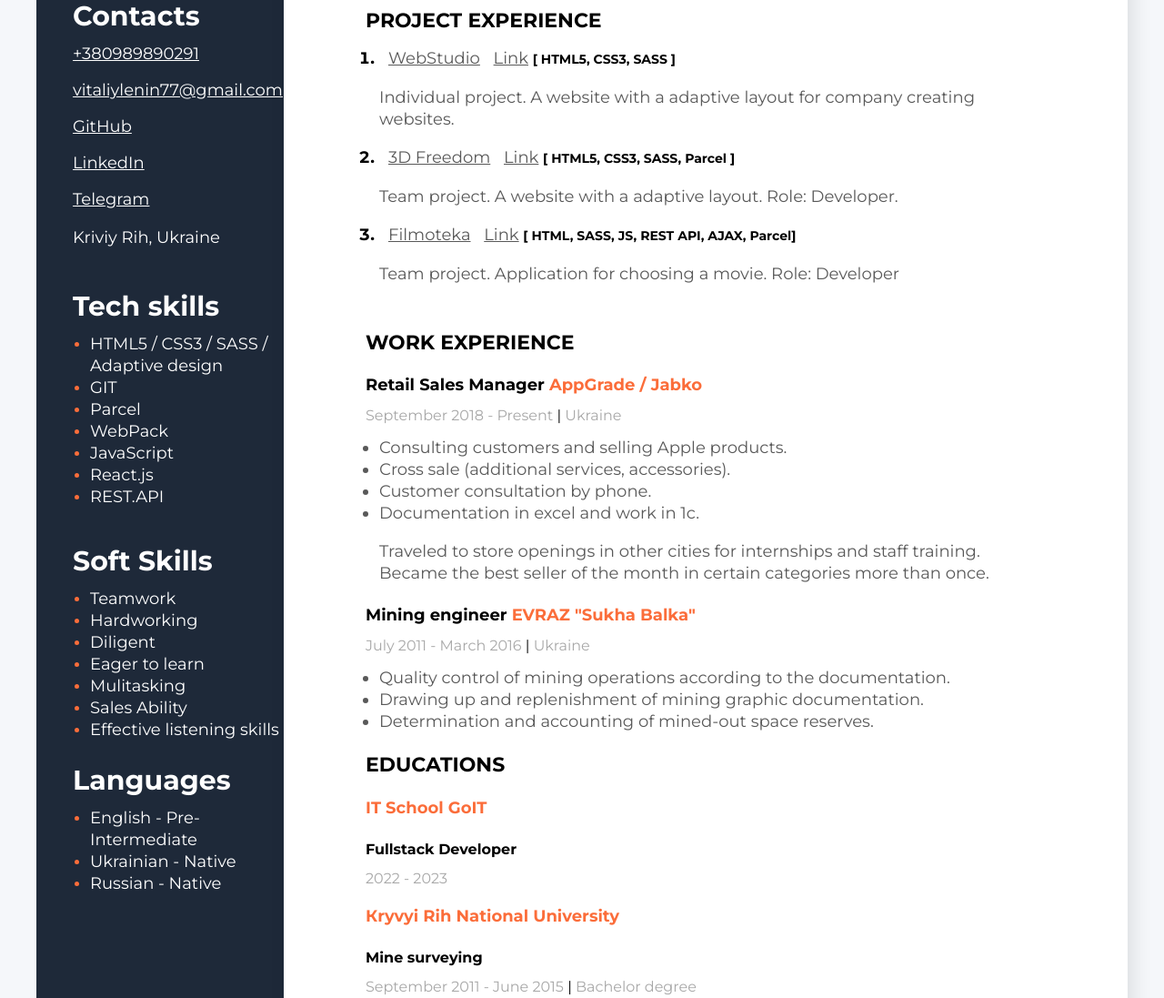
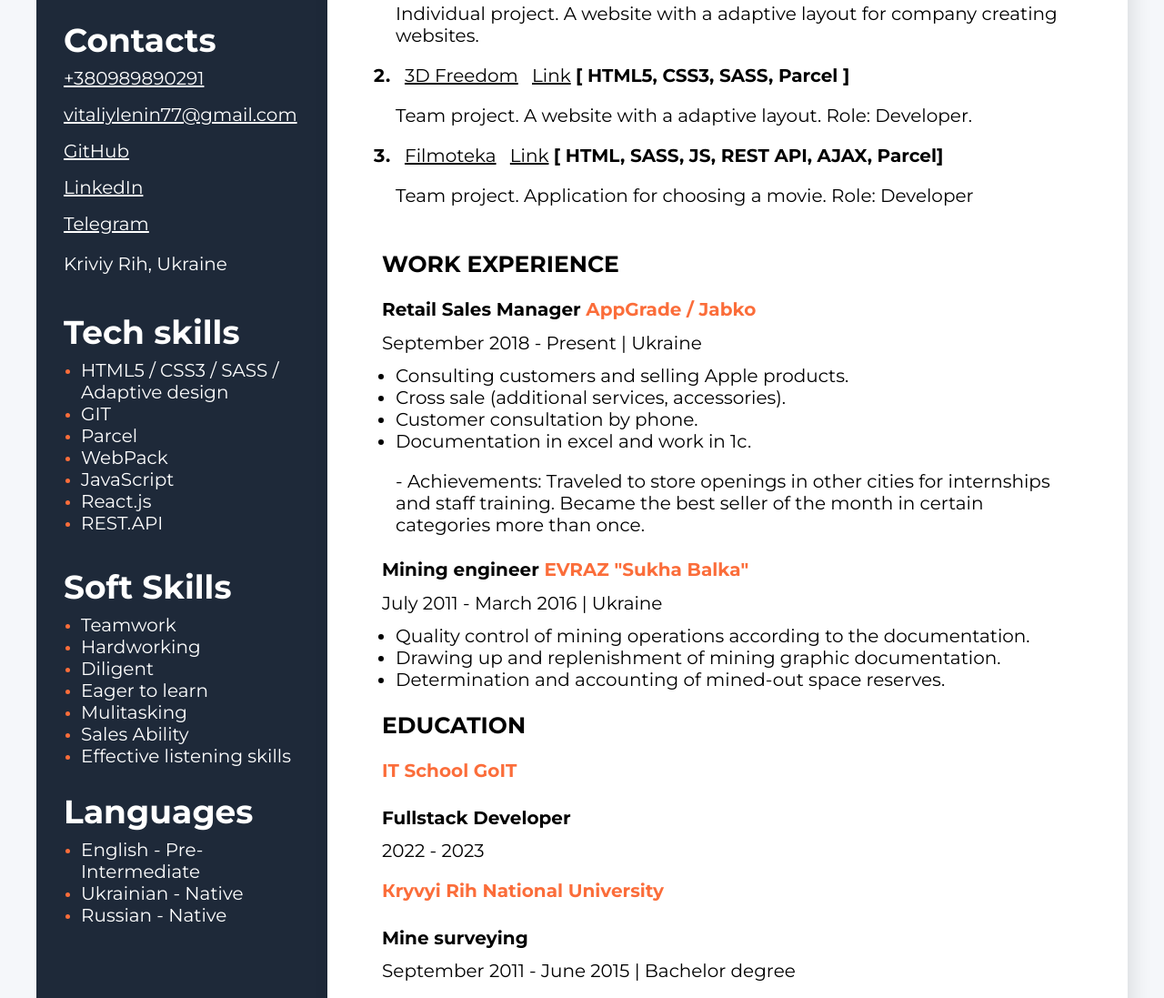
Before and after one commit to VitaliyLenin/Resume, a plain HTML site: page index.html in a window 1280 px wide. Shown: the part 428-1525 px from the top of the page at 91% size. Drawn offline with nearby package versions, Linux system fonts and the light colour scheme.

Commit message:
Update styles

```diff
--- a/index.html
+++ b/index.html
@@ -146,9 +146,9 @@
                 Documentation in excel and work in 1c.
               </li>
               <p class="work-list-item">
-                Traveled to store openings in other cities for internships and
-                staff training. Became the best seller of the month in certain
-                categories more than once.
+                - Achievements: Traveled to store openings in other cities for
+                internships and staff training. Became the best seller of the
+                month in certain categories more than once.
               </p>
             </ul>
           </div>
@@ -199,7 +199,7 @@
           </div> -->
           <!--Educations-->
           <div class="educations">
-            <h3 class="title">EDUCATIONS</h3>
+            <h3 class="title">EDUCATION</h3>
             <h4 class="university">IT School GoIT</h4>
             <h5 class="management">Fullstack Developer</h5>
             <p class="period">2022 - 2023</p>
@@ -218,7 +218,7 @@
       <!--Sidebar-->
       <aside class="sidebar">
         <img
-          width="300"
+          width="320"
           src="img/DSC_00401.jpg"
           alt="user photo"
           class="photo"
--- a/styles/styles.css
+++ b/styles/styles.css
@@ -16,7 +16,7 @@ body {
 .main-content {
   background-color: #ffffff;
   box-shadow: 6px 6px 20px rgba(0, 0, 0, 0.1);
-  padding: 105px 90px;
+  padding: 10px 60px;
 }
 
 /* about styles */
@@ -46,9 +46,9 @@ body {
 .about-discription {
   font-style: normal;
   font-weight: 400;
-  font-size: 18px;
+  font-size: 20px;
   line-height: 24px;
-  color: #595959;
+  color: #000000;
   /* width: 400px; */
 }
 
@@ -67,7 +67,7 @@ body {
 .title {
   font-style: normal;
   font-weight: 700;
-  font-size: 22px;
+  font-size: 25px;
   line-height: 27px;
   color: #000000;
   margin-bottom: 10px;
@@ -81,7 +81,7 @@ body {
 .project-item {
   font-style: normal;
   font-weight: 700;
-  font-size: 18px;
+  font-size: 20px;
   line-height: 24px;
   color: #000000;
 }
@@ -90,9 +90,9 @@ body {
 .project-link {
   font-style: normal;
   font-weight: 400;
-  font-size: 18px;
+  font-size: 20px;
   line-height: 24px;
-  color: #595959;
+  color: #000000;
 }
 
 .project-link {
@@ -102,7 +102,7 @@ body {
 .project-bracket {
   font-style: normal;
   font-weight: 700;
-  font-size: 14px;
+  font-size: 20px;
   line-height: 24px;
   color: #000000;
 }
@@ -122,7 +122,7 @@ body {
 .work-position {
   font-style: normal;
   font-weight: 700;
-  font-size: 18px;
+  font-size: 20px;
   line-height: 20px;
   color: #000000;
   margin-bottom: 10px;
@@ -131,7 +131,7 @@ body {
 .organization {
   font-style: normal;
   font-weight: 700;
-  font-size: 18px;
+  font-size: 20px;
   line-height: 20px;
   color: #fb6d3a;
 }
@@ -139,9 +139,9 @@ body {
 .period {
   font-style: normal;
   font-weight: 400;
-  font-size: 16px;
+  font-size: 20px;
   line-height: 15px;
-  color: #a8a8a8;
+  color: #000000;
   margin-bottom: 10px;
 }
 
@@ -149,7 +149,7 @@ body {
   font-family: "Montserrat";
   font-style: normal;
   font-weight: 400;
-  font-size: 16px;
+  font-size: 20px;
   line-height: 15px;
   color: #000000;
 }
@@ -162,9 +162,9 @@ body {
 .work-list-item {
   font-style: normal;
   font-weight: 400;
-  font-size: 18px;
+  font-size: 20px;
   line-height: 24px;
-  color: #595959;
+  color: #000000;
 }
 
 .educations {
@@ -173,7 +173,7 @@ body {
 .university {
   font-style: normal;
   font-weight: 700;
-  font-size: 18px;
+  font-size: 20px;
   line-height: 20px;
   color: #fb6d3a;
   margin-bottom: 10px;
@@ -182,7 +182,7 @@ body {
 .management {
   font-style: normal;
   font-weight: 700;
-  font-size: 16px;
+  font-size: 20px;
   line-height: 17px;
   color: #000000;
   margin-bottom: 10px;
@@ -192,12 +192,12 @@ body {
 
 .sidebar {
   background-color: #1e2939;
-  padding-top: 40px;
-  width: 340px;
+  /* padding-top: 40px; */
+  width: 500px;
 }
 
 .photo {
-  width: 272px;
+  /* width: 291px; */
   margin: auto;
   /* margin-bottom: 20px;
   margin-left: 40px; */
@@ -206,7 +206,8 @@ body {
 .contacts,
 .tech-skills,
 .soft-skills {
-  margin-left: 40px;
+  margin-left: 30px;
+  margin-right: 30px;
 }
 
 .contacts {
@@ -221,24 +222,24 @@ body {
   color: #ffffff;
   font-style: normal;
   font-weight: 700;
-  font-size: 30px;
+  font-size: 36px;
   line-height: 27px;
   margin-bottom: 10px;
 }
 
-.contact-type {
+/* .contact-type {
   color: #ffffff;
   font-style: normal;
   font-weight: 700;
-  font-size: 14px;
+  font-size: 18px;
   line-height: 24px;
   margin-right: 10px;
-}
+} */
 
 .contact-link {
   font-style: normal;
   font-weight: 400;
-  font-size: 18px;
+  font-size: 20px;
   line-height: 24px;
   color: #ffffff;
 }
@@ -256,7 +257,7 @@ body {
 .tech-skills-text {
   font-style: normal;
   font-weight: 400;
-  font-size: 18px;
+  font-size: 20px;
   line-height: 24px;
   color: #ffffff;
 }
@@ -273,7 +274,7 @@ body {
 .soft-skills-text {
   font-style: normal;
   font-weight: 400;
-  font-size: 18px;
+  font-size: 20px;
   line-height: 24px;
   color: #ffffff;
 }
```
